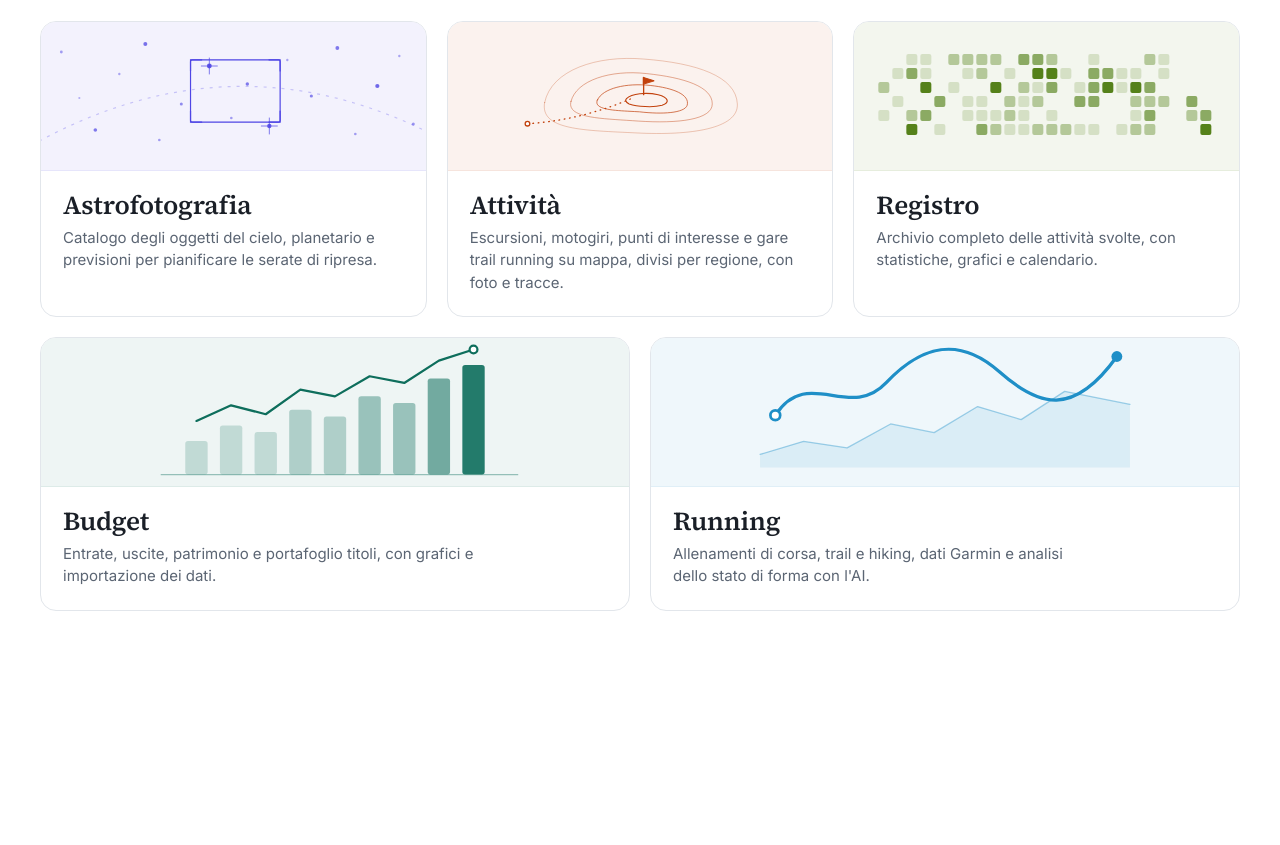
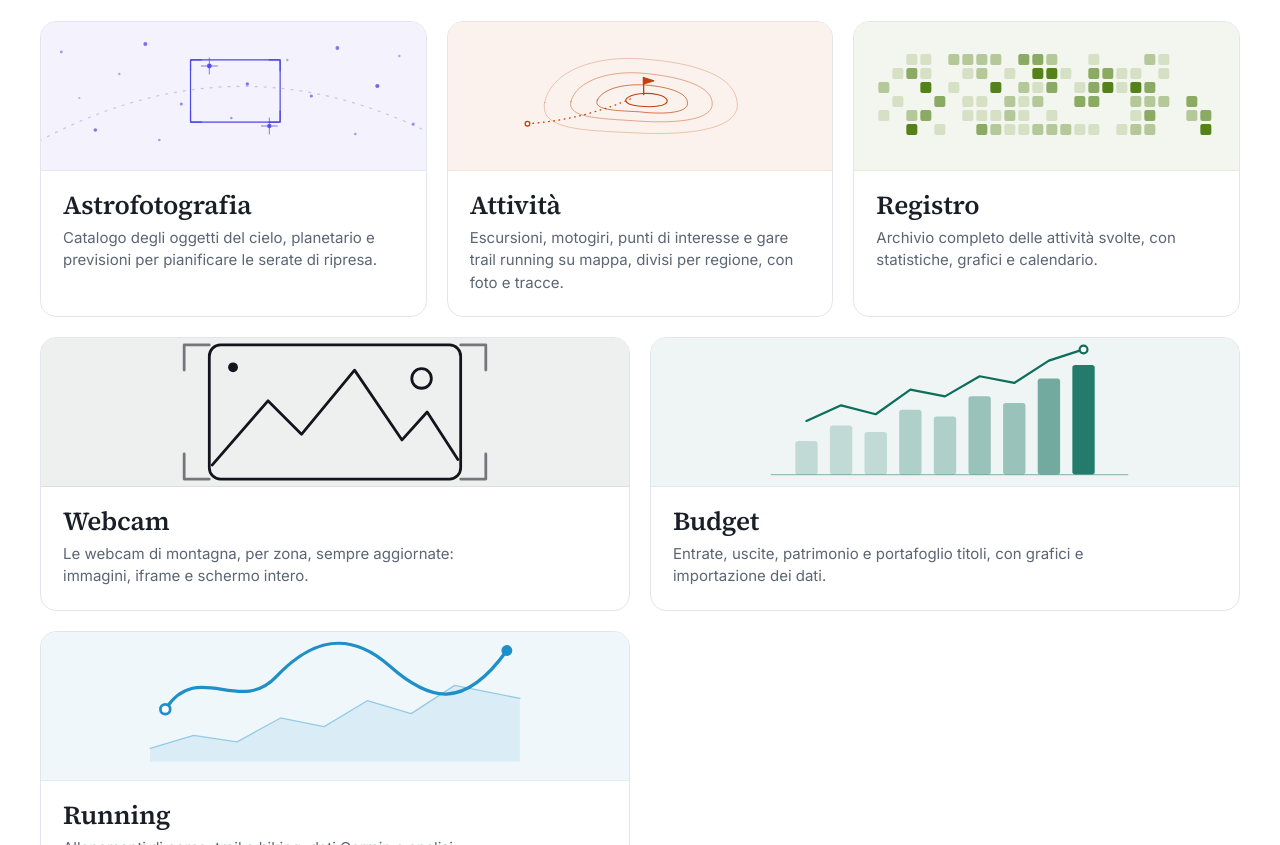
Before and after one commit to mauroforlani/Bemder, a plain HTML site: page index.html in a window 1280 px wide. Shown: the part 255-1100 px from the top of the page. Before the commit the page ends 938 px from the top, so only its background shows below. Drawn offline with Linux system fonts and the light colour scheme.

Commit message:
Add files via upload

```diff
--- a/index.html
+++ b/index.html
@@ -91,6 +91,24 @@
       </span>
     </a>
 
+    <a class="tile" data-app="webcam" href="webcam/">
+      <span class="tile-art" aria-hidden="true">
+        <svg viewBox="0 0 400 148" preserveAspectRatio="xMidYMid slice" fill="none" stroke="currentColor" stroke-linecap="round" stroke-linejoin="round">
+          <g transform="translate(200 74) scale(.95) translate(-200 -74)">
+            <rect x="110" y="26" width="180" height="96" rx="8" stroke-width="2"/>
+            <path d="M112 112L152 66L176 90L214 44L248 94L266 74L288 108" stroke-width="2"/>
+            <circle cx="262" cy="50" r="7" stroke-width="2"/>
+            <circle cx="127" cy="42" r="3.5" fill="currentColor" stroke="none"/>
+            <path d="M92 44V26h18M308 44V26h-18M92 104v18h18M308 104v18h-18" stroke-width="2" stroke-opacity=".55"/>
+          </g>
+        </svg>
+      </span>
+      <span class="tile-body">
+        <h2 class="tile-name">Webcam</h2>
+        <p class="tile-desc">Le webcam di montagna, per zona, sempre aggiornate: immagini, iframe e schermo intero.</p>
+      </span>
+    </a>
+
     <a class="tile" data-app="budget" href="budget/">
       <span class="tile-art" aria-hidden="true">
         <svg viewBox="0 0 400 148" preserveAspectRatio="xMidYMid slice" fill="none">
```
Also changed, not shown: manifest.json, 1 other file.
